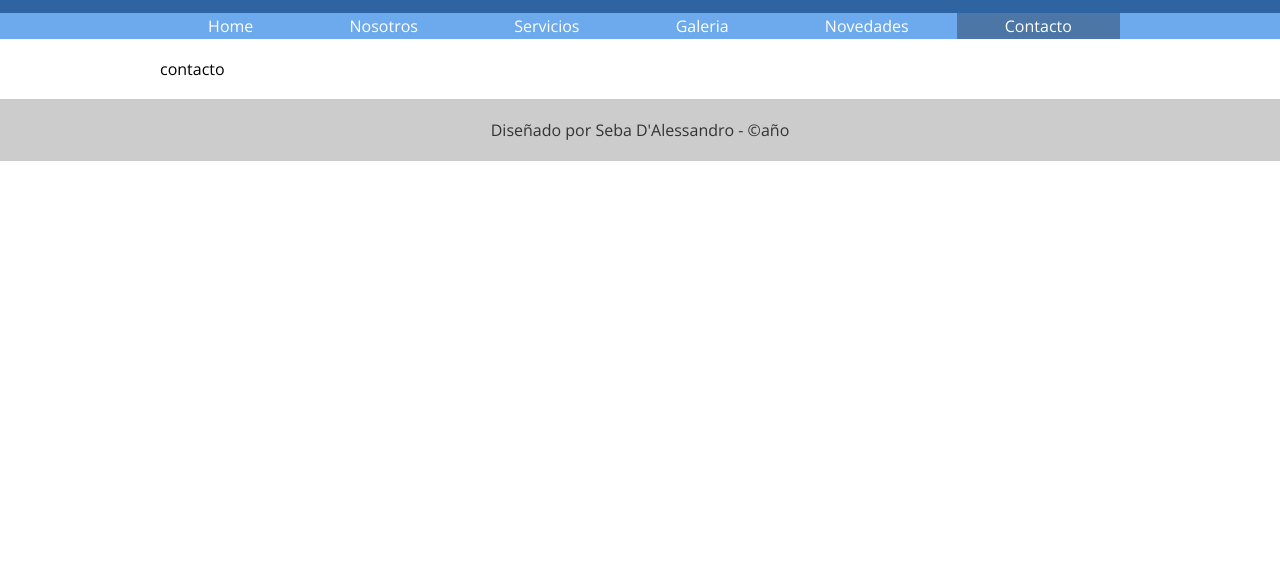
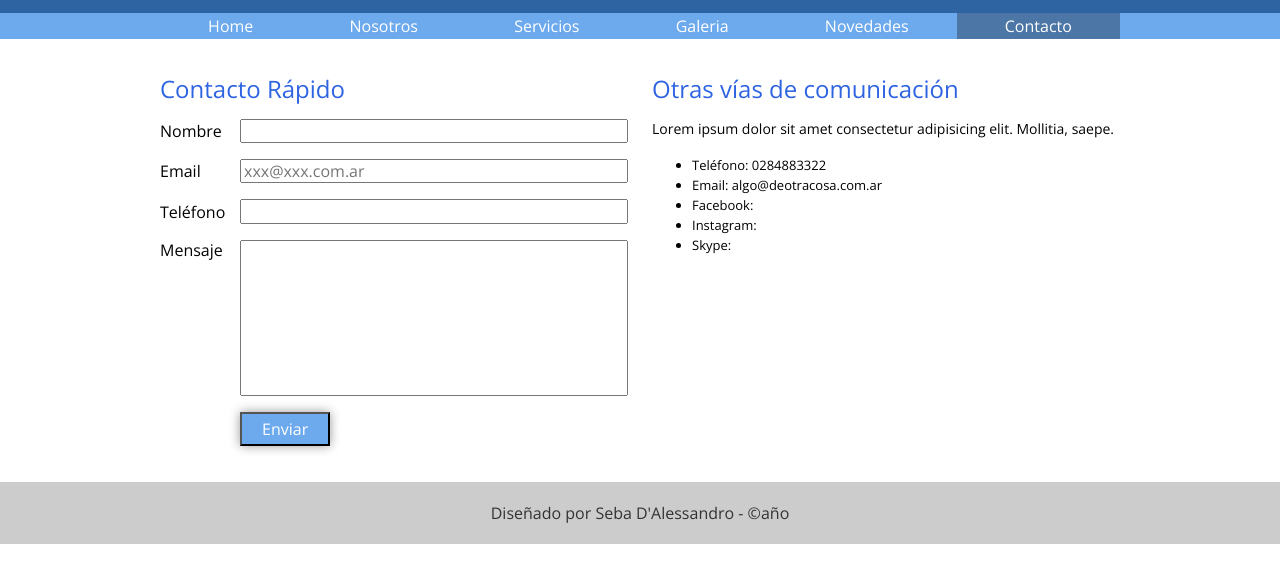
Before and after one commit to SebaDAlessandro/utn_diplo_jueves, a plain HTML site: page m3u1/contacto.html in a window 1280 px wide. Shown: the part 141-724 px from the top of the page. Drawn offline with nearby package versions, Linux system fonts and the light colour scheme.

Commit message:
practicas de maquetado y css

```diff
--- a/m3u1/contacto.html
+++ b/m3u1/contacto.html
@@ -31,8 +31,43 @@
 
         </ul>
     </nav>
-    <main class="holder">
-        contacto
+    <main class="holder contacto">
+        <div>
+            <h2>Contacto Rápido</h2>
+            <form action="" method="" class="formulario">
+                <p>
+                    <label for="nombre">Nombre</label>
+                    <input type="text" name="">
+                </p>
+                <p>
+                    <label for="email">Email</label>
+                    <input type="text" name="" placeholder="xxx@xxx.com.ar">
+                </p>
+                <p>
+                    <label for="telefono">Teléfono</label>
+                    <input type="text" name="">
+                </p>
+                <p>
+                    <label for="mensaje">Mensaje</label>
+                    <textarea name=""></textarea>
+                </p>
+                <p>
+                    <input type="submit" value="Enviar">
+                </p>
+            </form>
+        </div>
+
+        <div class="datos">
+            <h2>Otras vías de comunicación</h2>
+            <p>Lorem ipsum dolor sit amet consectetur adipisicing elit. Mollitia, saepe.</p>
+            <ul>
+                <li>Teléfono: 0284883322</li>
+                <li> Email: algo@deotracosa.com.ar</li>
+                <li>Facebook:</li>
+                <li>Instagram:</li>
+                <li>Skype:</li>
+            </ul>
+        </div>
 
     </main>
     <footer>
--- a/m3u1/css/transporte.css
+++ b/m3u1/css/transporte.css
@@ -199,3 +199,88 @@ h2 {
 }
 
 /* fin servicios */
+
+/* Inicio galeria */
+
+.galeria {
+    display: flex;
+    flex-wrap: wrap;
+    justify-content: flex-start;
+}
+
+.galeria img {
+    width: 18%;
+    border: 1px solid #ddd;
+    padding: 0.3em;
+    box-sizing: border-box;
+    margin-bottom: 20px;
+    margin-right: 2%;
+}
+
+/* Fin galeria */
+
+/* Inicio Galeria */
+
+.contacto {
+    display: flex;
+    gap: 24px;
+}
+
+.contacto div {
+    width: 100%;
+}
+
+.datos p {
+    font-size: 14px;
+}
+
+.datos ul li {
+    font-size: 13px;
+}
+
+.formulario p {
+    display: flex;
+}
+
+.formulario p label {
+    min-width: 80px;
+}
+
+.formulario p label {
+    display: flex;
+    align-items: center;
+}
+
+.formulario p input,
+.formulario textarea {
+    width: 100%;
+}
+
+.formulario p:nth-child(4) {
+    align-items: start;
+}
+
+.formulario textarea {
+    resize: none;
+    height: 150px;
+}
+
+.formulario input[type="submit"] {
+    background: #6da9ed;
+    box-shadow: 0 0 10px rgba(0, 0, 0, 0.4);
+    color: white;
+    font-size: 16px;
+    padding: 6px 20px;
+    width: auto;
+    position: relative;
+    left: 5rem;
+    cursor: pointer;
+}
+
+.formulario input[type="submit"]:hover {
+    background-color: #2e64a1;
+}
+
+
+
+/* Fin Galeria */
```
Also changed, not shown: m3u1/galeria.html (+10 -1 lines), m3u1/novedades.html (+36 -1 lines).
